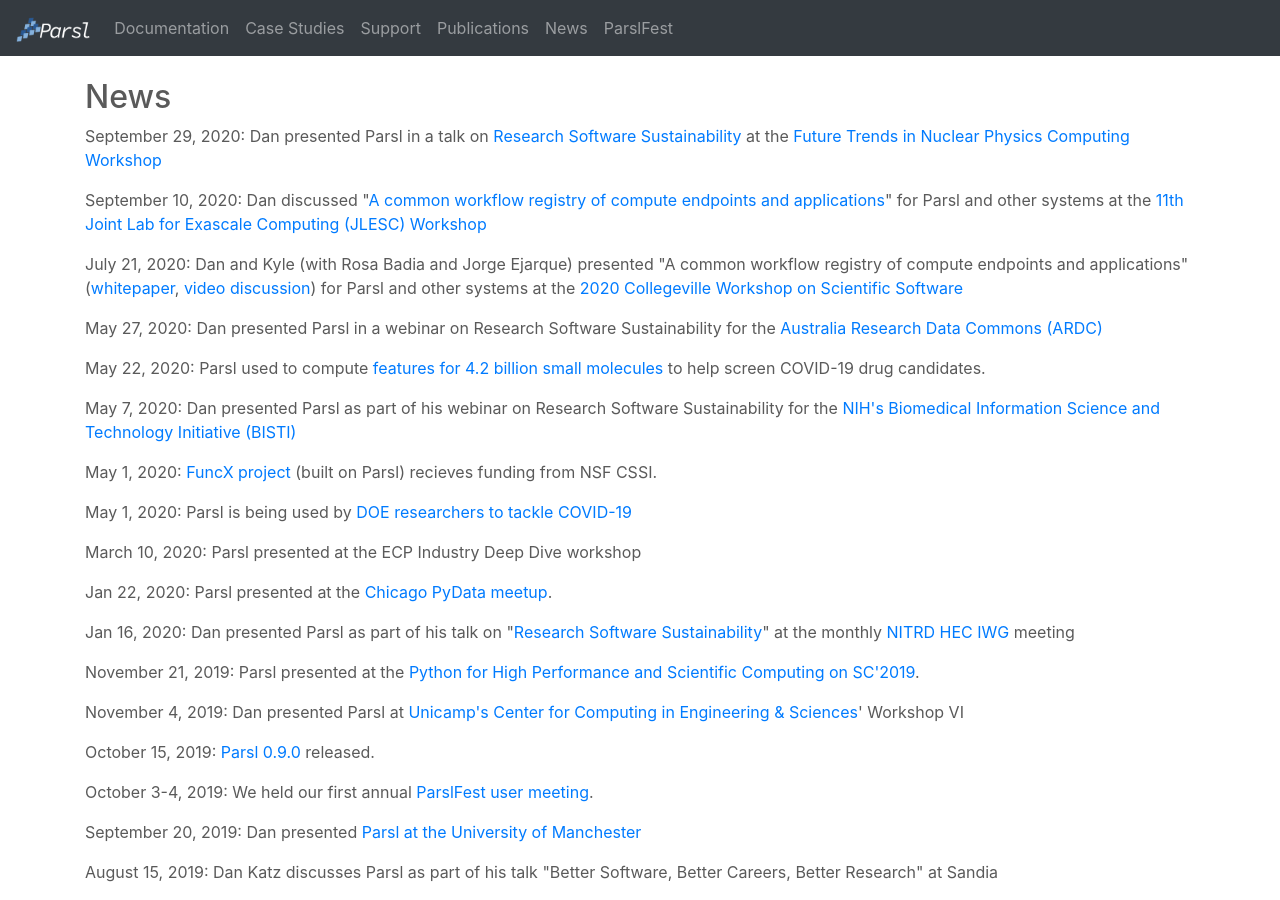
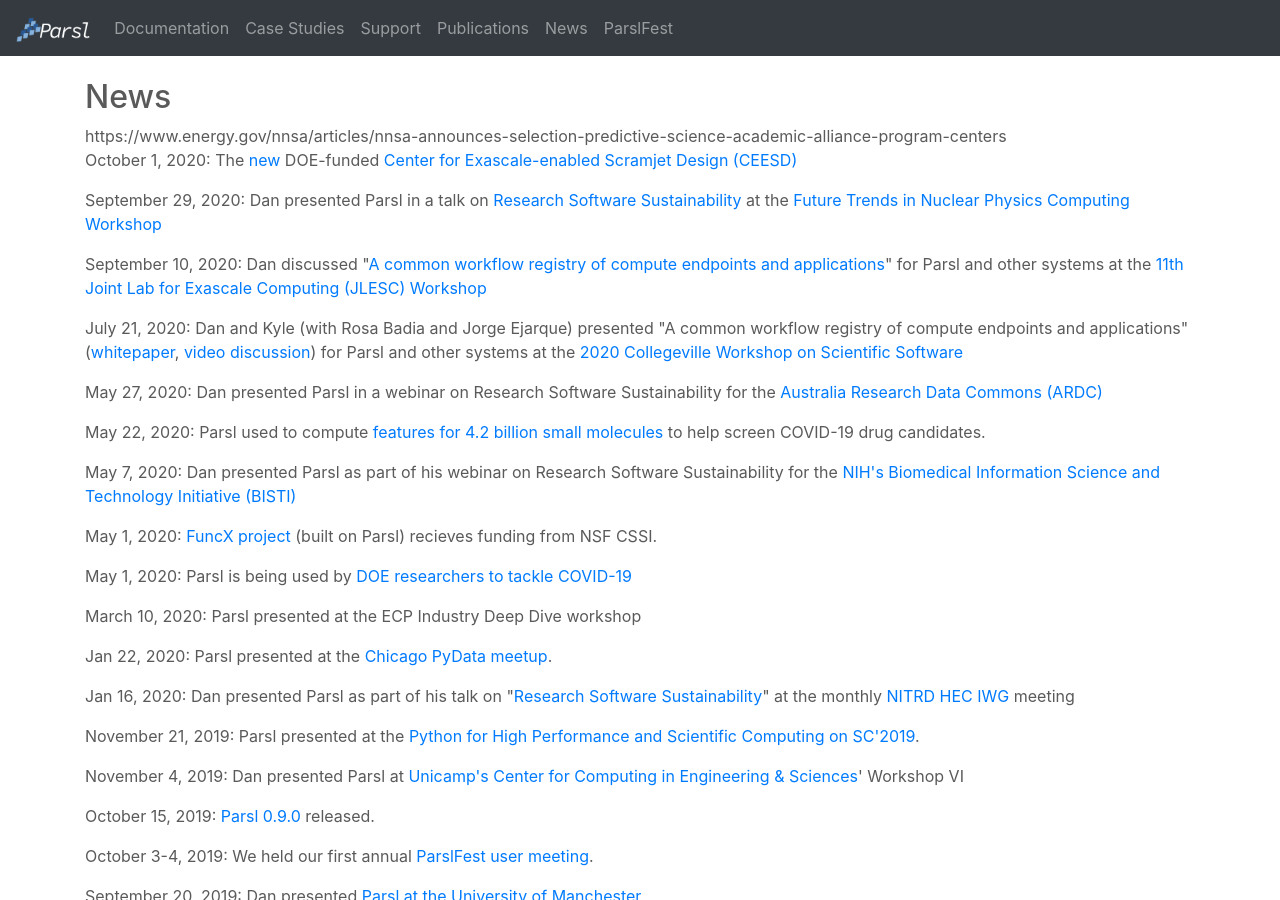
Before and after one commit to Parsl/parsl.github.io, a Jekyll site: the page built from news.html, in a window 1280 px wide and 900 px high. Built offline with Jekyll 4.4.1, drawn with Linux system fonts in a browser that asks for light colours.

Commit message:
adding CEESD news

```diff
--- a/news.html
+++ b/news.html
@@ -16,6 +16,15 @@
         </p>
       </div>
       -->
+
+
+      https://www.energy.gov/nnsa/articles/nnsa-announces-selection-predictive-science-academic-alliance-program-centers
+       <div class="news-info">
+        <p><span class="name">October 1, 2020:</span>
+          The <a href="https://www.energy.gov/nnsa/articles/nnsa-announces-selection-predictive-science-academic-alliance-program-centers">new</a>
+          DOE-funded <a href="http://ceesd.ncsa.illinois.edu">Center for Exascale-enabled Scramjet Design (CEESD)</a>
+       </p>
+      </div>
 
        <div class="news-info">
         <p><span class="name">September 29, 2020:</span>
```
